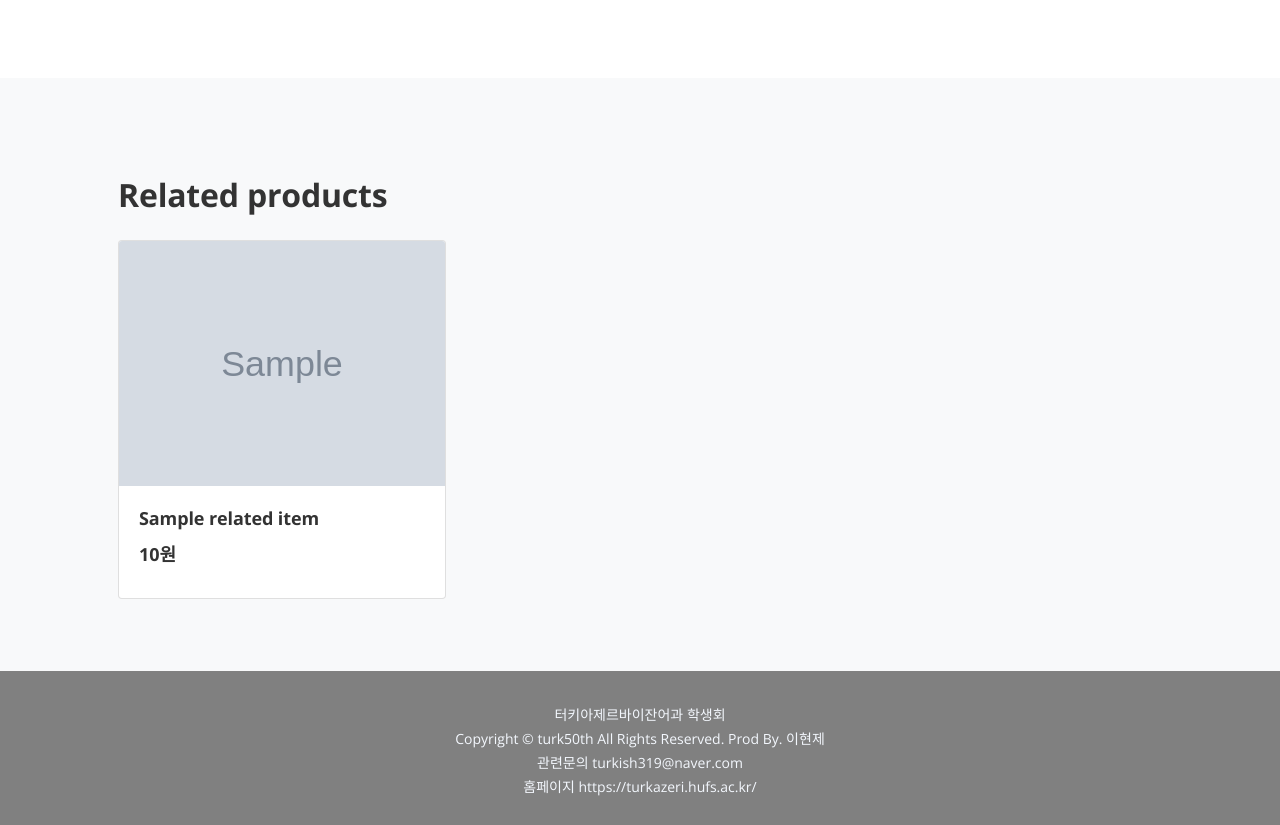
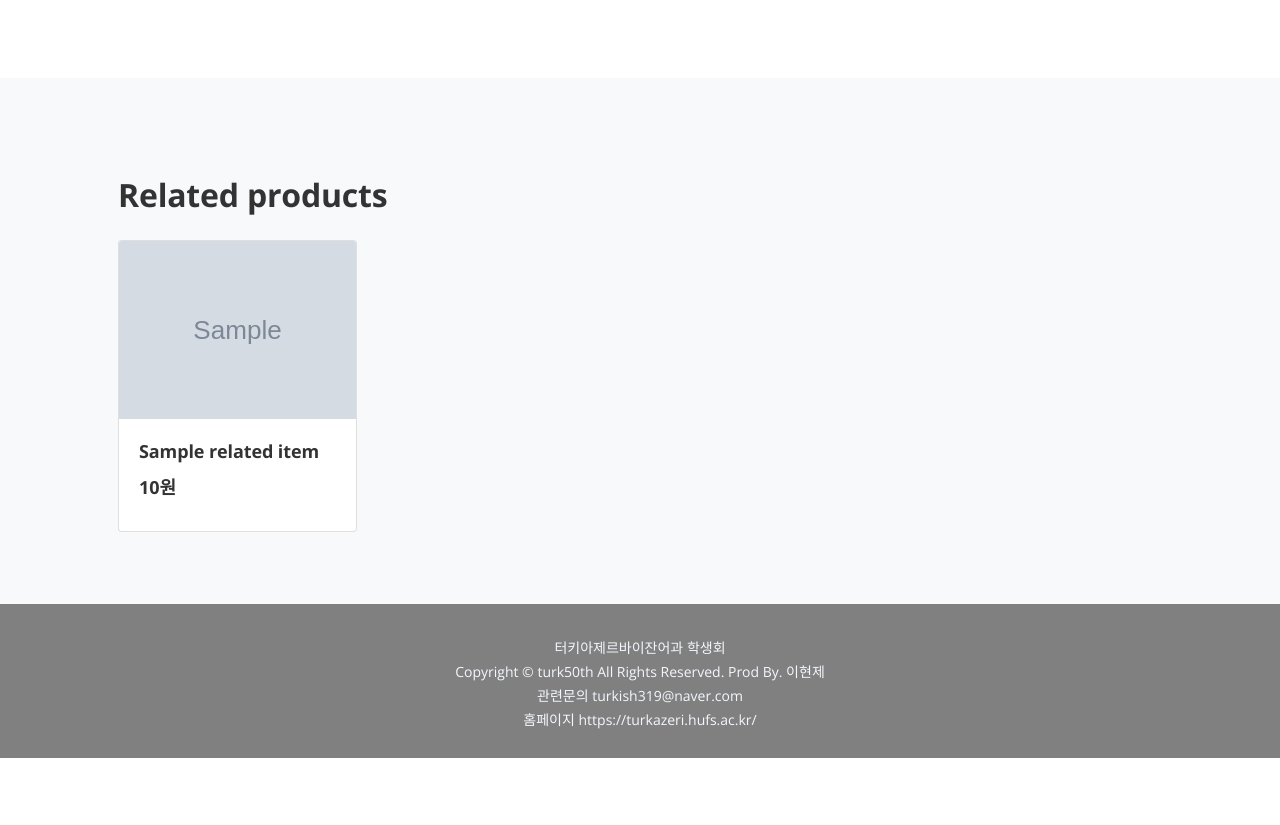
Before and after one commit to leehjhjhj/tuaz50th, a Django app: template item/templates/item_detail.html in a window 1280 px wide. Shown: the part 880-1705 px from the top of the page. After the commit the page ends 1638 px from the top, so only its background shows below. Run offline with Django 4.2, Linux system fonts and the light colour scheme; tables that the repository leaves empty hold one stand-in row (Sample ...); the template is opened without the code that fills it: values named after a table or form of the project are taken from there, most other values are stand-ins (such as "Sample title", 1, 10 or a date in 2020); some libraries are stand-ins or nearby versions.

Commit message:
feat: 아이템 2개씩 보이기

```diff
--- a/item/templates/item_detail.html
+++ b/item/templates/item_detail.html
@@ -143,5 +143,24 @@
                 padding: 0;
             }
     }
+    @media (min-width: 500px) {
+    .col-xl-4 {
+      flex: 0 0 50%;
+      max-width: 50%;
+    }
+  }
+  @media (min-width: 992px) {
+    .col-xl-4 {
+      flex: 0 0 33.333333%;
+      max-width: 33.333333%;
+    }
+  }
+
+  @media (min-width: 1200px) {
+    .col-xl-4 {
+      flex: 0 0 25%;
+      max-width: 25%;
+    }
+  }
     </style>
 {% endblock %}
```
Also changed, not shown: item/templates/all_items.html (+6 -1 lines).
